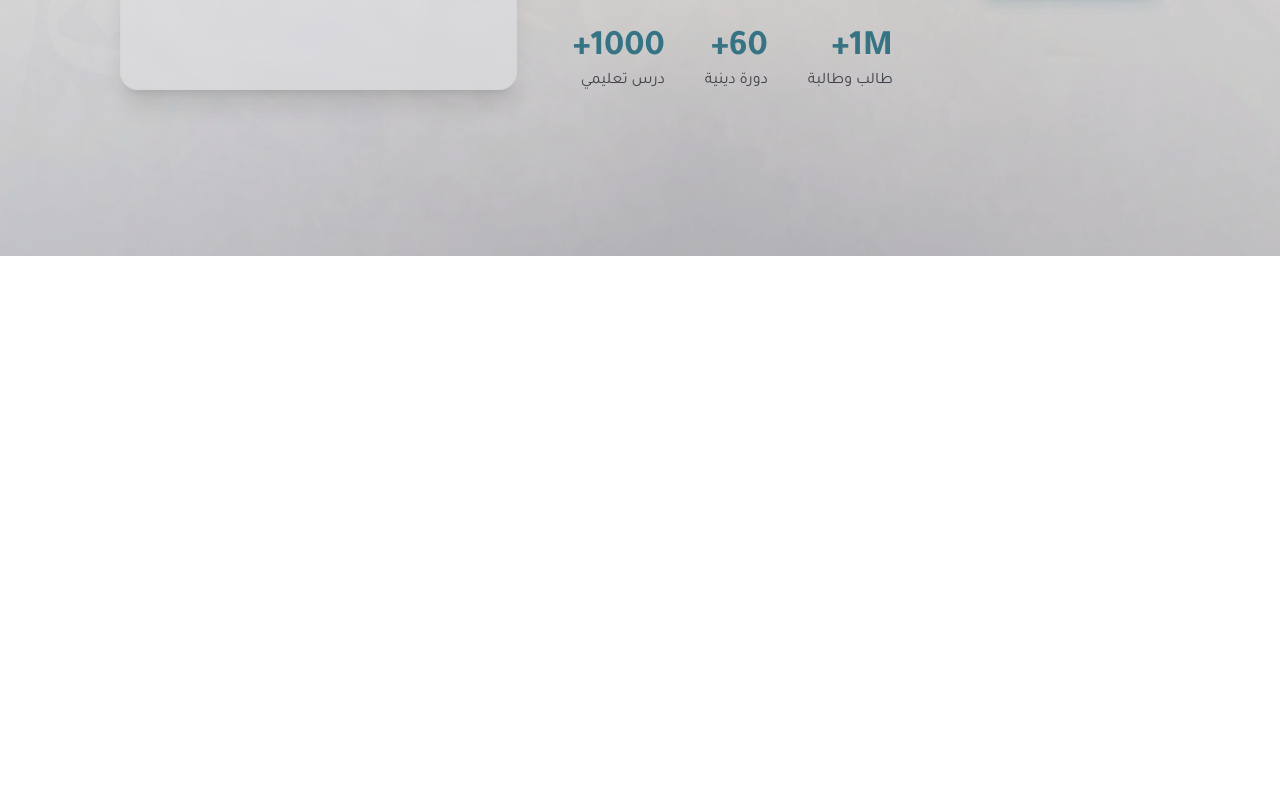
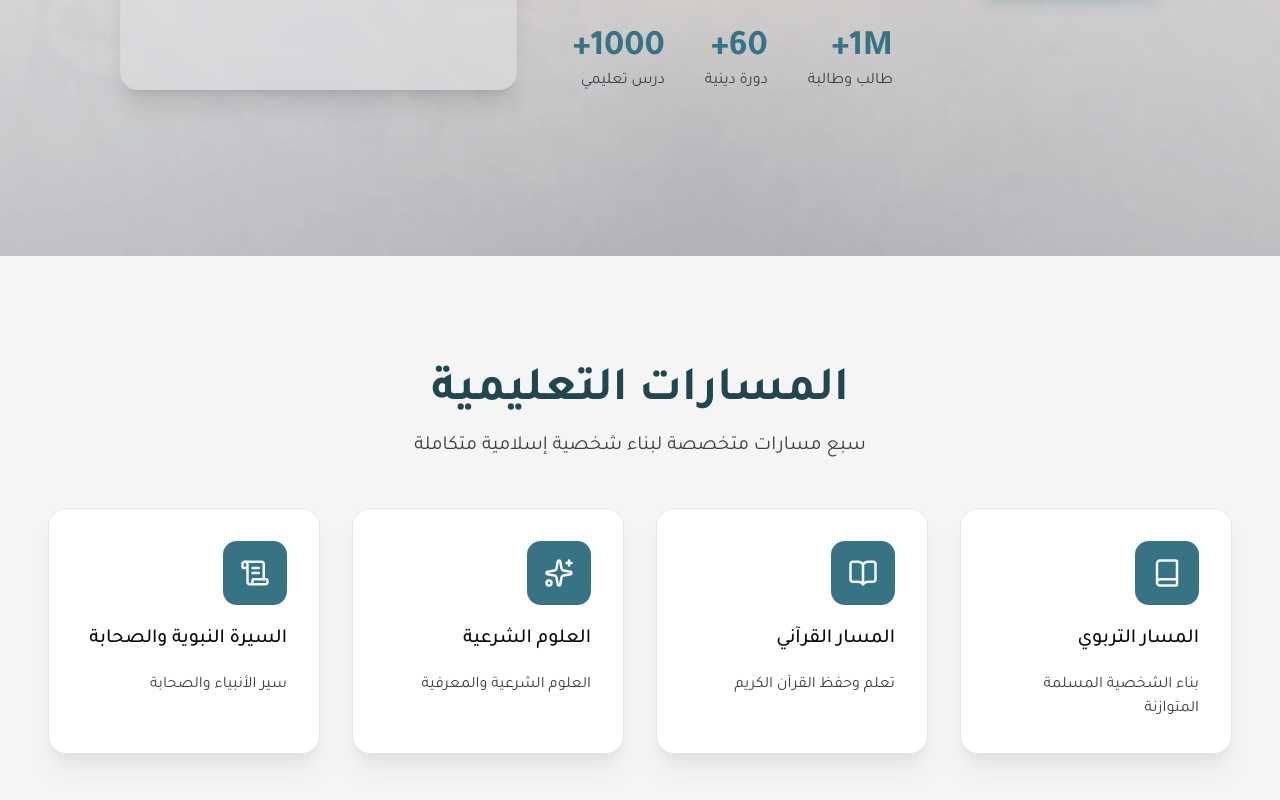
Before and after one commit to fathallah7/alaa-hamed-platform, a Next.js app in the folder frontend/: page / in a window 1280 px wide. Shown: the part 544-1344 px from the top of the page. Before the commit the page ends 800 px from the top, so only its background shows below. Built offline with nearby package versions, Linux system fonts and the light colour scheme.

Commit message:
frontend: finished about section

```diff
--- /dev/null
+++ b/frontend/app/_components/AboutSection.tsx
@@ -0,0 +1,71 @@
+"use client";
+
+import SectionHeading from "@/components/ui/SectionHeading";
+import { containerVariants, itemVariants } from "@/types/framerTypes";
+import { Book, BookOpen, ScrollText, SparklesIcon } from "lucide-react";
+import { motion } from "framer-motion";
+
+const paths = [
+  {
+    title: "المسار التربوي",
+    description: "بناء الشخصية المسلمة المتوازنة",
+    icon: Book,
+  },
+  {
+    title: "المسار القرآني",
+    description: "تعلم وحفظ القرآن الكريم",
+    icon: BookOpen,
+  },
+  {
+    title: "العلوم الشرعية",
+    description: "العلوم الشرعية والمعرفية",
+    icon: SparklesIcon,
+  },
+  {
+    title: "السيرة النبوية والصحابة",
+    description: "سير الأنبياء والصحابة",
+    icon: ScrollText,
+  },
+];
+
+const AboutSection = () => {
+  return (
+    <section id="about" className={`bg-muted py-16`}>
+      <div className={`container p-12 space-y-4 mx-auto`}>
+        {/* Section Heading */}
+        <SectionHeading
+          title="المسارات التعليمية"
+          description="سبع مسارات متخصصة لبناء شخصية إسلامية متكاملة"
+        />
+
+        {/* Paths cards */}
+        <motion.div
+          variants={containerVariants}
+          initial="hidden"
+          whileInView="visible"
+          viewport={{ once: true, amount: 0.3 }}
+          className={`grid sm:grid-cols-2 md:grid-cols-4 gap-8 mt-12`}
+        >
+          {/* Card Item */}
+          {paths.map((path, i) => (
+            <motion.div
+              variants={itemVariants}
+              key={i}
+              className="flex flex-col gap-5 bg-white border border-border rounded-2xl p-8  shadow-xl shadow-zinc-500/10 hover:shadow-2xl hover:shadow-zinc-500/25 hover:-translate-y-2 transition-all duration-300"
+            >
+              <div
+                className={`bg-primary rounded-xl w-16 h-16 flex items-center justify-center`}
+              >
+                <path.icon className={`stroke-muted`} size={30} />
+              </div>
+              <span className={`font-medium text-xl`}>{path.title}</span>
+              <p className={`text-zinc-700 text-md`}>{path.description}</p>
+            </motion.div>
+          ))}
+        </motion.div>
+      </div>
+    </section>
+  );
+};
+
+export default AboutSection;
--- a/frontend/app/_components/HeroSection.tsx
+++ b/frontend/app/_components/HeroSection.tsx
@@ -5,6 +5,7 @@ import Image from "next/image";
 import Link from "next/link";
 import sectionBg from "@/public/textures.jpg";
 import { motion, Variants } from "framer-motion";
+import { containerVariants, itemVariants } from "@/types/framerTypes";
 
 const stats = [
   { label: "طالب وطالبة", value: "1M+" },
@@ -13,24 +14,6 @@ const stats = [
 ];
 
 const HeroSection = () => {
-  // Animation Variants
-  const containerVariants: Variants = {
-    hidden: { opacity: 0 },
-    visible: {
-      opacity: 1,
-      transition: { staggerChildren: 0.2, delayChildren: 0.3 },
-    },
-  };
-
-  const itemVariants: Variants = {
-    hidden: { opacity: 0, y: 20 },
-    visible: {
-      opacity: 1,
-      y: 0,
-      transition: { duration: 0.6, ease: "easeOut" },
-    },
-  };
-
   return (
     <section
       id="hero"
--- a/frontend/app/_components/Navbar.tsx
+++ b/frontend/app/_components/Navbar.tsx
@@ -22,7 +22,7 @@ const Navbar = () => {
             width={64}
             height={64}
             priority
-            className="w-auto h-auto object-contain"
+            className="w-auto h-16 object-contain"
           />
         </Link>
 
--- a/frontend/app/page.tsx
+++ b/frontend/app/page.tsx
@@ -1,9 +1,11 @@
+import AboutSection from "./_components/AboutSection";
 import HeroSection from "./_components/HeroSection";
 
 const HomePage = () => {
   return (
     <>
       <HeroSection />
+      <AboutSection />
     </>
   );
 };
--- /dev/null
+++ b/frontend/components/ui/SectionHeading.tsx
@@ -0,0 +1,17 @@
+type SectionHeadingProps = {
+  title: string;
+  description: string;
+};
+
+const SectionHeading = ({ title, description }: SectionHeadingProps) => {
+  return (
+    <>
+      <h4 className={`text-5xl font-semibold text-center text-primary2`}>
+        {title}
+      </h4>
+      <p className={`text-zinc-700 text-center text-xl`}>{description}</p>
+    </>
+  );
+};
+
+export default SectionHeading;
--- /dev/null
+++ b/frontend/types/framerTypes.ts
@@ -0,0 +1,18 @@
+import { Variants } from "framer-motion";
+
+export const containerVariants: Variants = {
+  hidden: { opacity: 0 },
+  visible: {
+    opacity: 1,
+    transition: { staggerChildren: 0.2, delayChildren: 0.3 },
+  },
+};
+
+export const itemVariants: Variants = {
+  hidden: { opacity: 0, y: 20 },
+  visible: {
+    opacity: 1,
+    y: 0,
+    transition: { duration: 0.6, ease: "easeOut" },
+  },
+};
```
Also changed, not shown: frontend/components/ui/ArabicTexture.tsx (renamed from frontend/app/_components/ArabicTexture.tsx).
